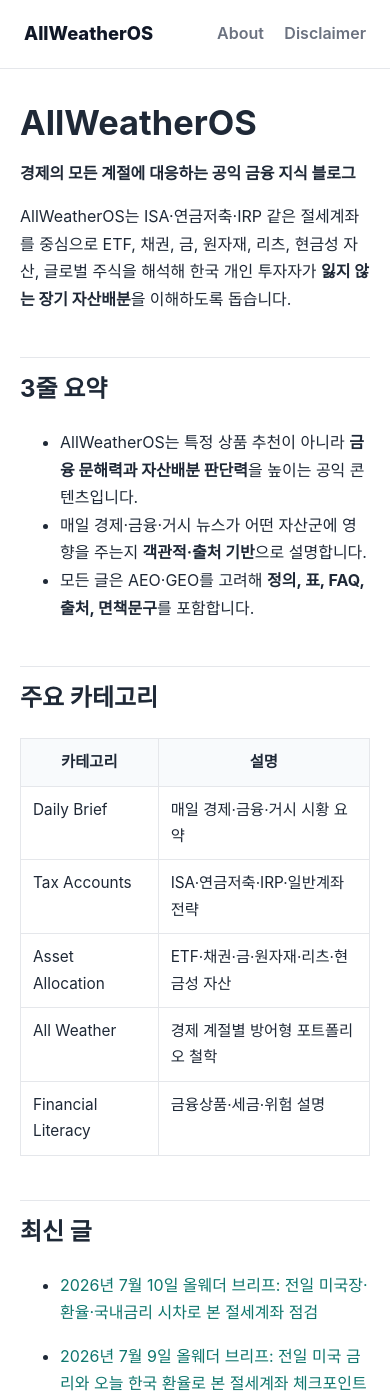
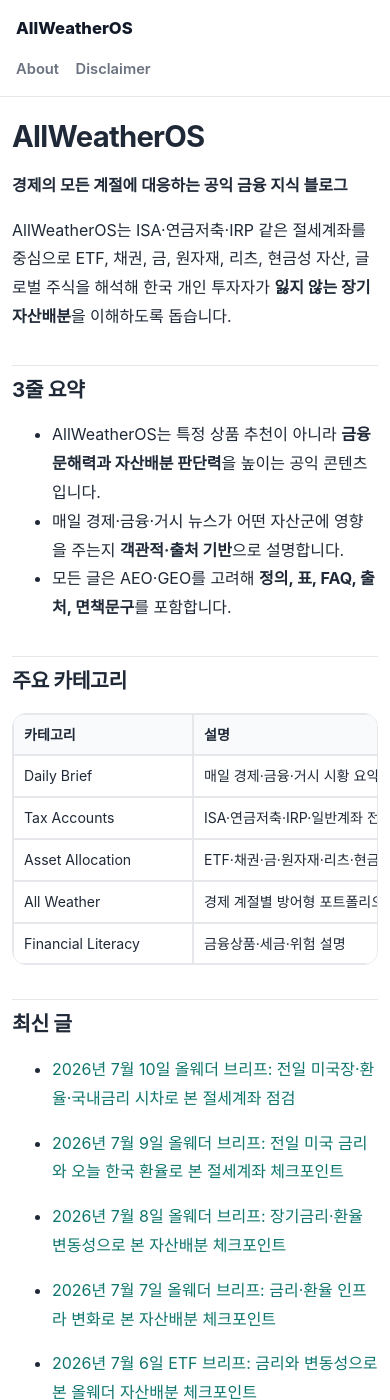
Before and after one commit to ai4tenlab/allweatheros, a Jekyll site: the page built from index.md, in a window 390 px wide and 1400 px high. Built offline with Jekyll 4.4.1, drawn with Linux system fonts in a browser that asks for light colours.

Commit message:
fix: improve mobile tables and newsletter prompt

```diff
--- a/assets/css/style.css
+++ b/assets/css/style.css
@@ -1,21 +1,104 @@
-:root { --text:#1f2937; --muted:#6b7280; --line:#e5e7eb; --brand:#0f766e; --bg:#ffffff; --soft:#f8fafc; }
+:root {
+  --text: #1f2937;
+  --muted: #6b7280;
+  --line: #e5e7eb;
+  --brand: #0f766e;
+  --bg: #ffffff;
+  --soft: #f8fafc;
+  --paper: #ffffff;
+}
+
 * { box-sizing: border-box; }
-body { margin:0; font-family:-apple-system,BlinkMacSystemFont,"Segoe UI",Roboto,"Noto Sans KR",Arial,sans-serif; color:var(--text); background:var(--bg); line-height:1.72; }
-a { color:var(--brand); text-decoration:none; }
-a:hover { text-decoration:underline; }
-.site-header { display:flex; justify-content:space-between; align-items:center; padding:18px 24px; border-bottom:1px solid var(--line); position:sticky; top:0; background:rgba(255,255,255,.94); backdrop-filter: blur(8px); }
-.brand { font-weight:800; font-size:1.15rem; color:#111827; }
-nav a { margin-left:16px; color:var(--muted); font-weight:600; }
-.container { max-width:860px; margin:0 auto; padding:32px 20px 80px; }
-h1 { font-size:2.15rem; line-height:1.25; margin:0 0 16px; }
-h2 { margin-top:44px; padding-top:10px; border-top:1px solid var(--line); }
-h3 { margin-top:28px; }
-table { width:100%; border-collapse:collapse; margin:18px 0; font-size:.96rem; }
-th, td { border:1px solid var(--line); padding:10px 12px; vertical-align:top; }
-th { background:var(--soft); }
-blockquote { border-left:4px solid var(--brand); margin:22px 0; padding:10px 18px; background:var(--soft); }
-code, pre { background:#f3f4f6; border-radius:6px; }
-pre { padding:16px; overflow:auto; }
-.meta, .eyebrow, .site-footer { color:var(--muted); font-size:.92rem; }
-.eyebrow { text-transform:uppercase; letter-spacing:.06em; font-weight:700; color:var(--brand); }
-.site-footer { border-top:1px solid var(--line); padding:24px; text-align:center; }
+html { -webkit-text-size-adjust: 100%; text-size-adjust: 100%; }
+body {
+  margin: 0;
+  font-family: -apple-system, BlinkMacSystemFont, "Segoe UI", Roboto, "Noto Sans KR", Arial, sans-serif;
+  color: var(--text);
+  background: var(--bg);
+  font-size: 16px;
+  line-height: 1.72;
+  overflow-wrap: break-word;
+}
+a { color: var(--brand); text-decoration: none; }
+a:hover { text-decoration: underline; }
+img, video, iframe { max-width: 100%; height: auto; }
+
+.site-header {
+  display: flex;
+  justify-content: space-between;
+  align-items: center;
+  padding: 18px 24px;
+  border-bottom: 1px solid var(--line);
+  position: sticky;
+  top: 0;
+  background: rgba(255,255,255,.94);
+  backdrop-filter: blur(8px);
+  z-index: 10;
+}
+.brand { font-weight: 800; font-size: 1.15rem; color: #111827; }
+nav a { margin-left: 16px; color: var(--muted); font-weight: 600; }
+.container { width: 100%; max-width: 860px; margin: 0 auto; padding: 32px 20px 80px; }
+h1 { font-size: 2.15rem; line-height: 1.25; margin: 0 0 16px; letter-spacing: -.025em; }
+h2 { margin-top: 44px; padding-top: 10px; border-top: 1px solid var(--line); letter-spacing: -.02em; }
+h3 { margin-top: 28px; }
+p, li { overflow-wrap: anywhere; }
+.post-content > h1:first-child { display: none; }
+
+/* Desktop/default tables */
+table { width: 100%; border-collapse: collapse; margin: 18px 0; font-size: .96rem; table-layout: auto; }
+th, td { border: 1px solid var(--line); padding: 10px 12px; vertical-align: top; line-height: 1.55; }
+th { background: var(--soft); font-weight: 800; }
+blockquote { border-left: 4px solid var(--brand); margin: 22px 0; padding: 10px 18px; background: var(--soft); border-radius: 10px; }
+code, pre { background: #f3f4f6; border-radius: 6px; }
+code { padding: .1em .35em; }
+pre { padding: 16px; overflow: auto; }
+.meta, .eyebrow, .site-footer { color: var(--muted); font-size: .92rem; }
+.eyebrow { text-transform: uppercase; letter-spacing: .06em; font-weight: 700; color: var(--brand); }
+.site-footer { border-top: 1px solid var(--line); padding: 24px; text-align: center; }
+
+@media (max-width: 640px) {
+  body { font-size: 16px; line-height: 1.78; }
+  .site-header { align-items: flex-start; flex-direction: column; gap: 10px; padding: 14px 16px; }
+  .brand { font-size: 1.04rem; }
+  nav a { margin-left: 0; margin-right: 12px; font-size: .92rem; }
+  .container { padding: 22px 12px 48px; }
+  h1 { font-size: clamp(1.65rem, 7.5vw, 2.25rem); line-height: 1.22; }
+  h2 { font-size: 1.28rem; line-height: 1.35; margin-top: 34px; }
+  h3 { font-size: 1.08rem; line-height: 1.45; margin-top: 24px; }
+  p, li { font-size: 1rem; line-height: 1.8; }
+  blockquote { padding: 10px 12px; border-radius: 10px; }
+
+  /* Mobile table fix: do not squeeze market/ETF tables into unreadable vertical text. */
+  table {
+    display: block;
+    width: 100%;
+    max-width: 100%;
+    overflow-x: auto;
+    -webkit-overflow-scrolling: touch;
+    border: 1px solid var(--line);
+    border-radius: 14px;
+    border-collapse: separate;
+    border-spacing: 0;
+    background: #fff;
+    margin: 18px 0 22px;
+    font-size: .88rem;
+  }
+  thead, tbody, tr { min-width: 680px; }
+  th, td {
+    min-width: 72px;
+    padding: 9px 10px;
+    font-size: .88rem;
+    line-height: 1.55;
+    white-space: nowrap;
+    word-break: keep-all;
+    overflow-wrap: normal;
+  }
+  th:first-child, td:first-child {
+    min-width: 180px;
+    max-width: 240px;
+    white-space: normal;
+    word-break: keep-all;
+    overflow-wrap: anywhere;
+  }
+  th { writing-mode: horizontal-tb; text-align: left; }
+}
```
Also changed, not shown: CRON_PROMPT.md (added, +51 -0 lines).
